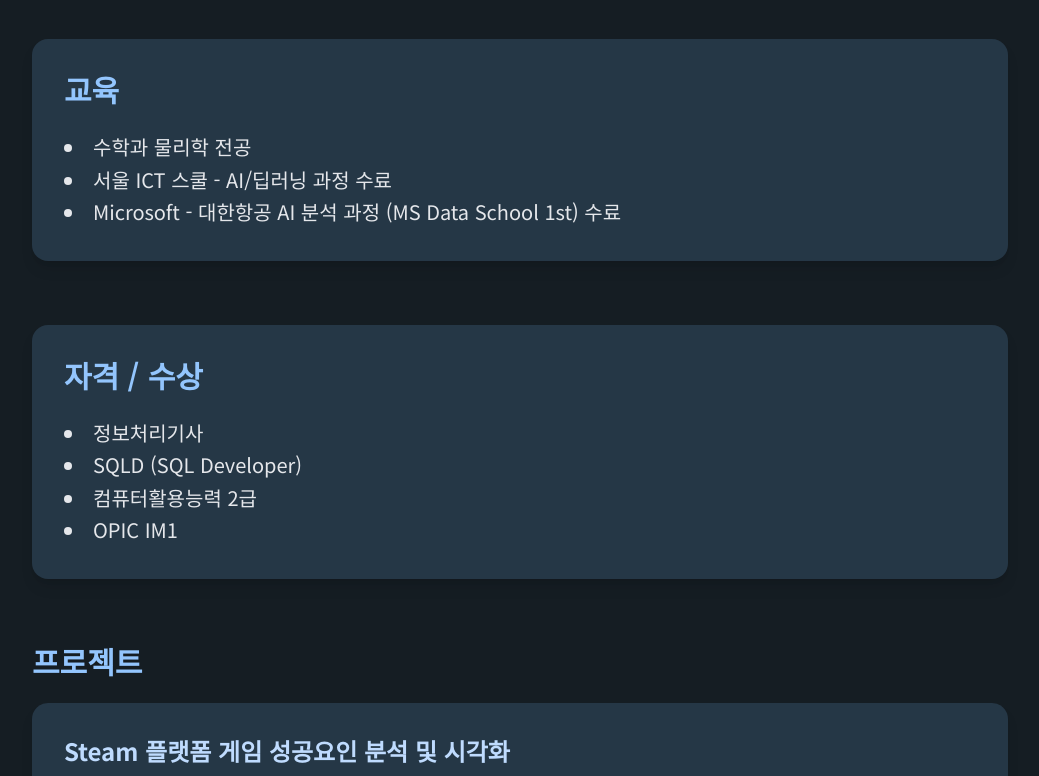
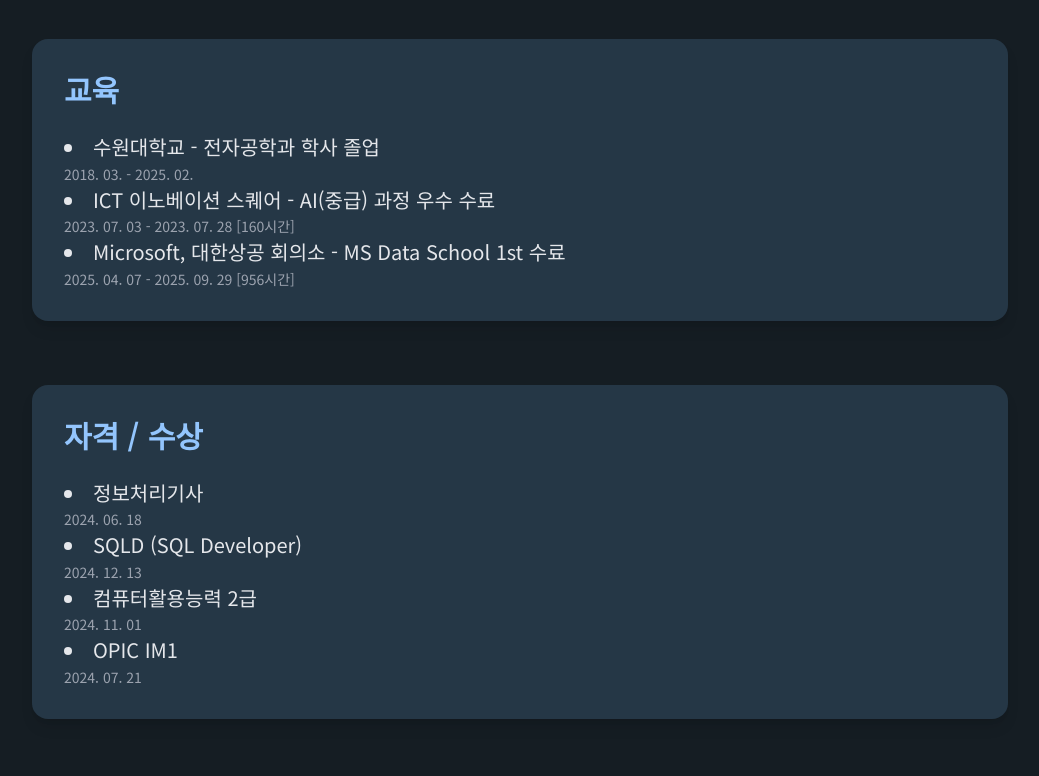
Before and after one commit to sion1043/sion1043.github.io, a plain HTML site: page index.html in a window 1280 px wide. Shown: the part 820-1596 px from the top of the page, without its empty margins (120-1159 px from the left). Drawn offline with nearby package versions, Linux system fonts and the light colour scheme.

Commit message:
Update index.html

```diff
--- a/index.html
+++ b/index.html
@@ -54,22 +54,43 @@
     <div class="bg-[#253746] rounded-2xl shadow-lg p-8">
       <h2 class="text-3xl font-bold text-blue-300 mb-6">교육</h2>
       <ul class="list-disc list-inside text-gray-200 leading-relaxed">
-        <li>수학과 물리학 전공</li>
-        <li>서울 ICT 스쿨 - AI/딥러닝 과정 수료</li>
-        <li>Microsoft - 대한항공 AI 분석 과정 (MS Data School 1st) 수료</li>
+        <li>
+          수원대학교 - 전자공학과 학사 졸업
+          <div class="text-sm text-gray-400">2018. 03. - 2025. 02.</div>
+        </li>
+        <li>
+          ICT 이노베이션 스퀘어 - AI(중급) 과정 우수 수료
+          <div class="text-sm text-gray-400">2023. 07. 03 - 2023. 07. 28 [160시간]</div>
+        </li>
+        <li>
+          Microsoft, 대한상공 회의소 - MS Data School 1st 수료
+          <div class="text-sm text-gray-400">2025. 04. 07 - 2025. 09. 29 [956시간]</div>
+        </li>
       </ul>
     </div>
   </section>
 
-  <!-- Awards -->
+  <!-- Awards / Certifications -->
   <section class="max-w-5xl mx-auto px-6 mb-16">
     <div class="bg-[#253746] rounded-2xl shadow-lg p-8">
       <h2 class="text-3xl font-bold text-blue-300 mb-6">자격 / 수상</h2>
       <ul class="list-disc list-inside text-gray-200 leading-relaxed">
-        <li>정보처리기사</li>
-        <li>SQLD (SQL Developer)</li>
-        <li>컴퓨터활용능력 2급</li>
-        <li>OPIC IM1</li>
+        <li>
+          정보처리기사
+          <div class="text-sm text-gray-400">2024. 06. 18</div>
+        </li>
+        <li>
+          SQLD (SQL Developer)
+          <div class="text-sm text-gray-400">2024. 12. 13</div>
+        </li>
+        <li>
+          컴퓨터활용능력 2급
+          <div class="text-sm text-gray-400">2024. 11. 01</div>
+        </li>
+        <li>
+          OPIC IM1
+          <div class="text-sm text-gray-400">2024. 07. 21</div>
+        </li>
       </ul>
     </div>
   </section>
@@ -119,6 +140,11 @@
           Google Forms 설문으로 니즈 조사 → 데이터 파이프라인 설계 → 인천공항 API와 Azure Function App으로 실시간 데이터 수집 → Azure Stream Analytics로 빠른 쿼리 처리 → Cosmos DB에 저장 및 Power BI 대시보드 시각화 → Azure OpenAI 챗봇과 카카오맵 API를 활용한 길찾기 내비게이션 통합.
         </p>
       </div>
+      <a href="https://github.com/sion1043/MS-DT-SCHOOL-2nd-project-IncheonAirport"
+         target="_blank"
+         class="block mt-4 text-blue-400 hover:underline">
+        🔗 프로젝트 링크
+      </a>
     </div>
   </section>
 
```
